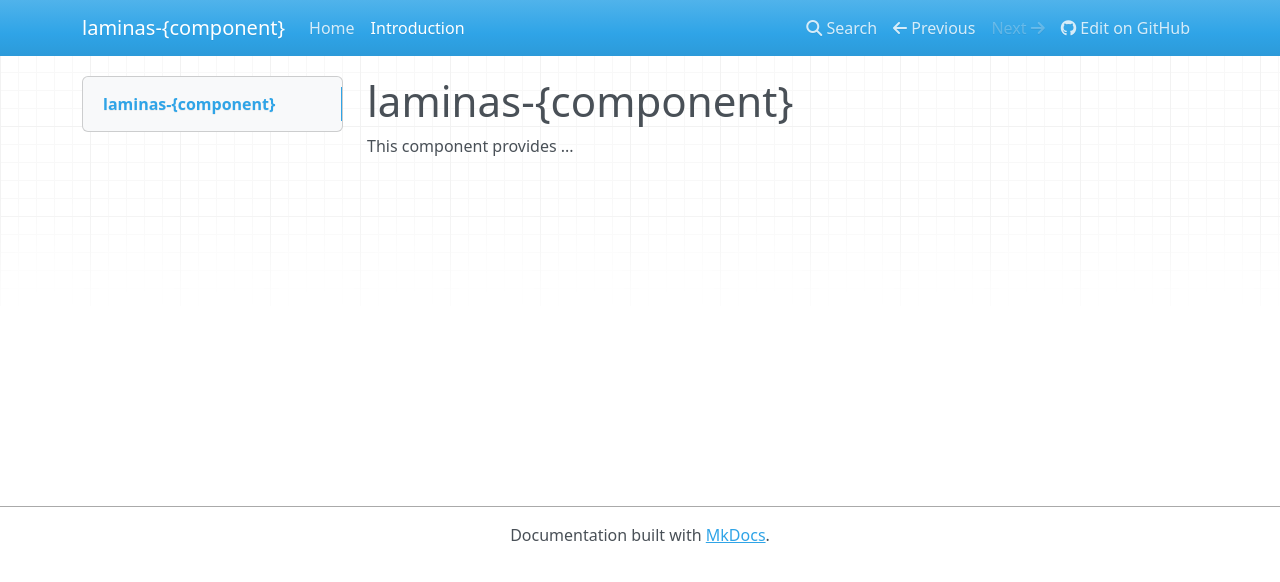
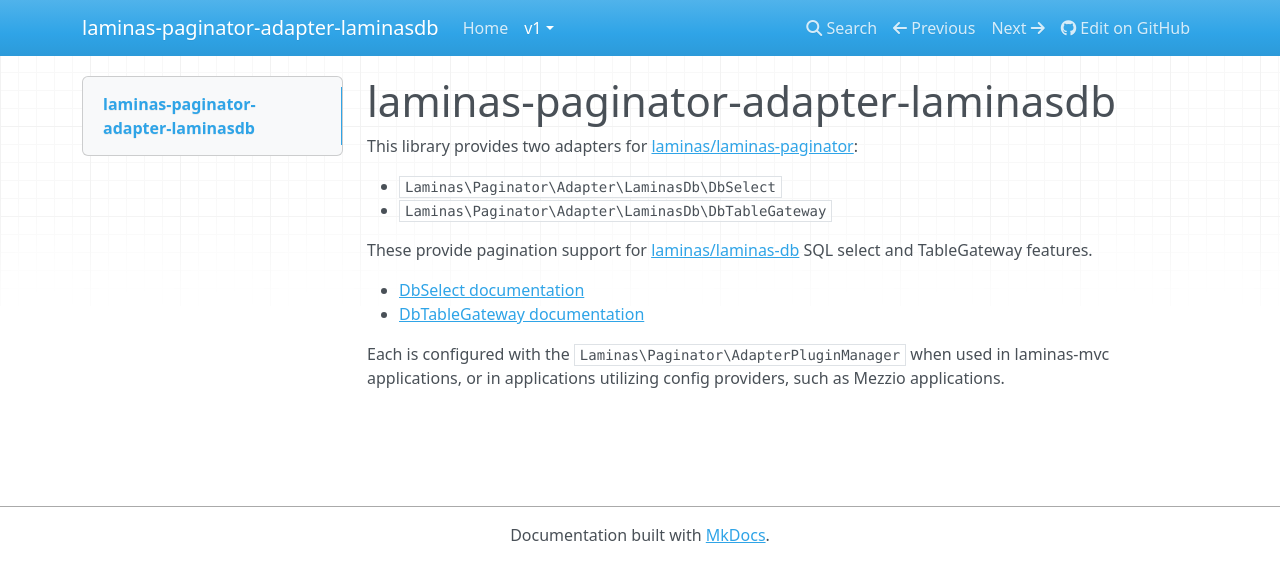
Before and after one commit to laminas/laminas-paginator-adapter-laminasdb, an MkDocs documentation site: the page built from docs/book/v1/intro.md, in a window 1280 px wide. Shown: the top 582 px of the page. Built offline with MkDocs 1.6.1, drawn with Linux system fonts in a browser that asks for light colours; nearby versions of some CDN libraries.

Commit message:
docs: provide documentation for component
- Pulls in DbSelect documentation from laminas-paginator and expands it, including a section on the constructor and pulling it from the adapter plugin manager.
- Adds documentation for DbTableGateway adapter.
- Updates mkdocs configuration

Signed-off-by: Matthew Weier O'Phinney <matthew@weierophinney.net>

```diff
--- a/composer.json
+++ b/composer.json
@@ -1,6 +1,6 @@
 {
     "name": "laminas/laminas-paginator-adapter-laminasdb",
-    "description": "",
+    "description": "laminas-db adapters for laminas-paginator",
     "license": "BSD-3-Clause",
     "keywords": [
         "laminas",
--- a/docs/book/v1/intro.md
+++ b/docs/book/v1/intro.md
@@ -1,3 +1,13 @@
-# laminas-{component}
+# laminas-paginator-adapter-laminasdb
 
-This component provides ...
+This library provides two adapters for [laminas/laminas-paginator](https://docs.laminas.dev/lmainas-paginator):
+
+- `Laminas\Paginator\Adapter\LaminasDb\DbSelect`
+- `Laminas\Paginator\Adapter\LaminasDb\DbTableGateway`
+
+These provide pagination support for [laminas/laminas-db](https://docs.laminas.dev/laminas-db/) SQL select and TableGateway features.
+
+- [DbSelect documentation](db-select.md)
+- [DbTableGateway documentation](db-table-gateway.md)
+
+Each is configured with the `Laminas\Paginator\AdapterPluginManager` when used in laminas-mvc applications, or in applications utilizing config providers, such as Mezzio applications.
--- a/mkdocs.yml
+++ b/mkdocs.yml
@@ -2,12 +2,18 @@
 site_dir: docs/html
 nav:
     - Home: index.md
-    - Introduction: v1/intro.md
-site_name: 'laminas-{component}'
-site_description: ''
-repo_url: 'https://github.com/laminas/laminas-{component}'
+    - v1:
+      - Introduction: v1/intro.md
+      - "DbSelect Adapter": v1/db-select.md
+      - "DbTableGateway Adapter": v1/db-table-gateway.md
+site_name: 'laminas-paginator-adapter-laminasdb'
+site_description: 'laminas-db adapters for laminas-paginator'
+repo_url: 'https://github.com/laminas/laminas-paginator-adapter-laminasdb'
 extra:
     project: Components
     installation:
-        config_provider_class: 'Laminas\{component}\ConfigProvider'
-        module_class: 'Laminas\{component}\Module'
+        config_provider_class: 'Laminas\Paginator\Adapter\LaminasDb\ConfigProvider'
+        module_class: 'Laminas\Paginator\Adapter\LaminasDb\Module'
+    current_version: v1
+    versions:
+      - v1
```
Also changed, not shown: docs/book/v1/db-select.md (added, +169 -0 lines), docs/book/v1/db-table-gateway.md (added, +114 -0 lines).
